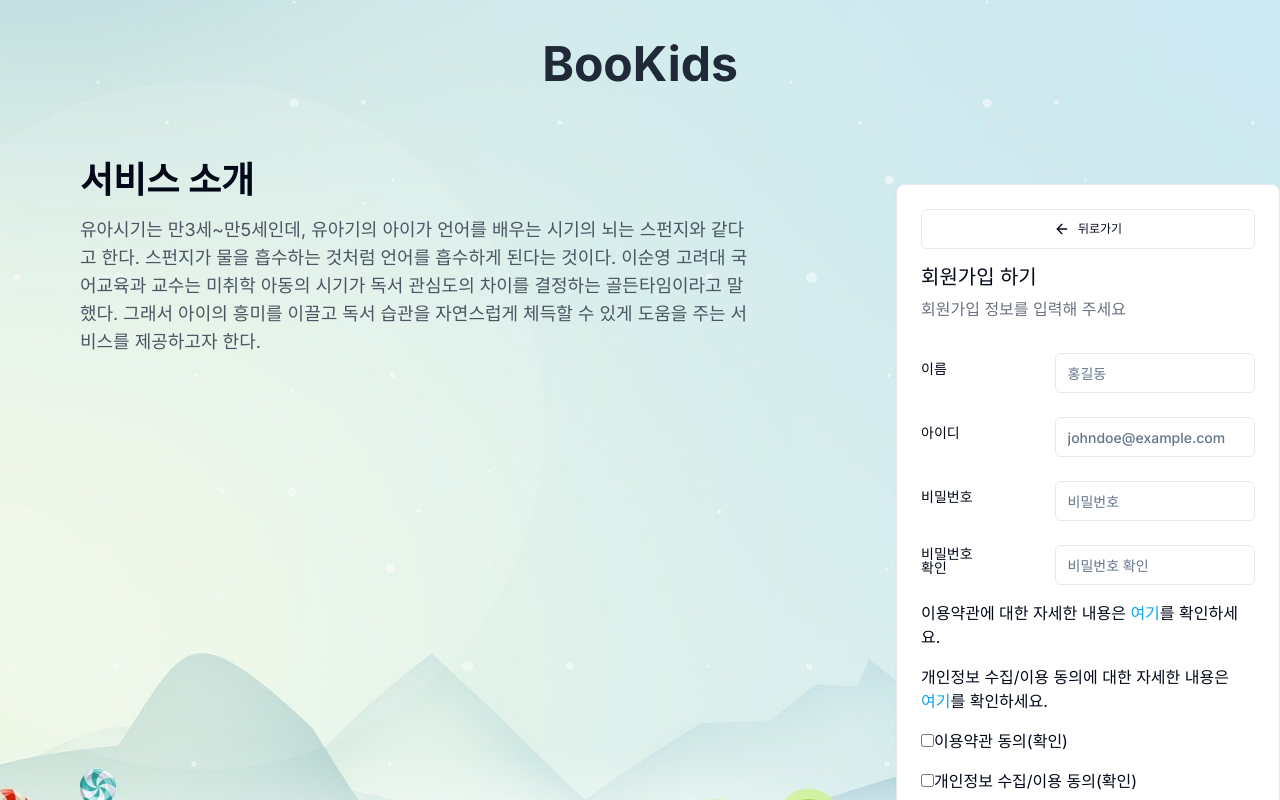
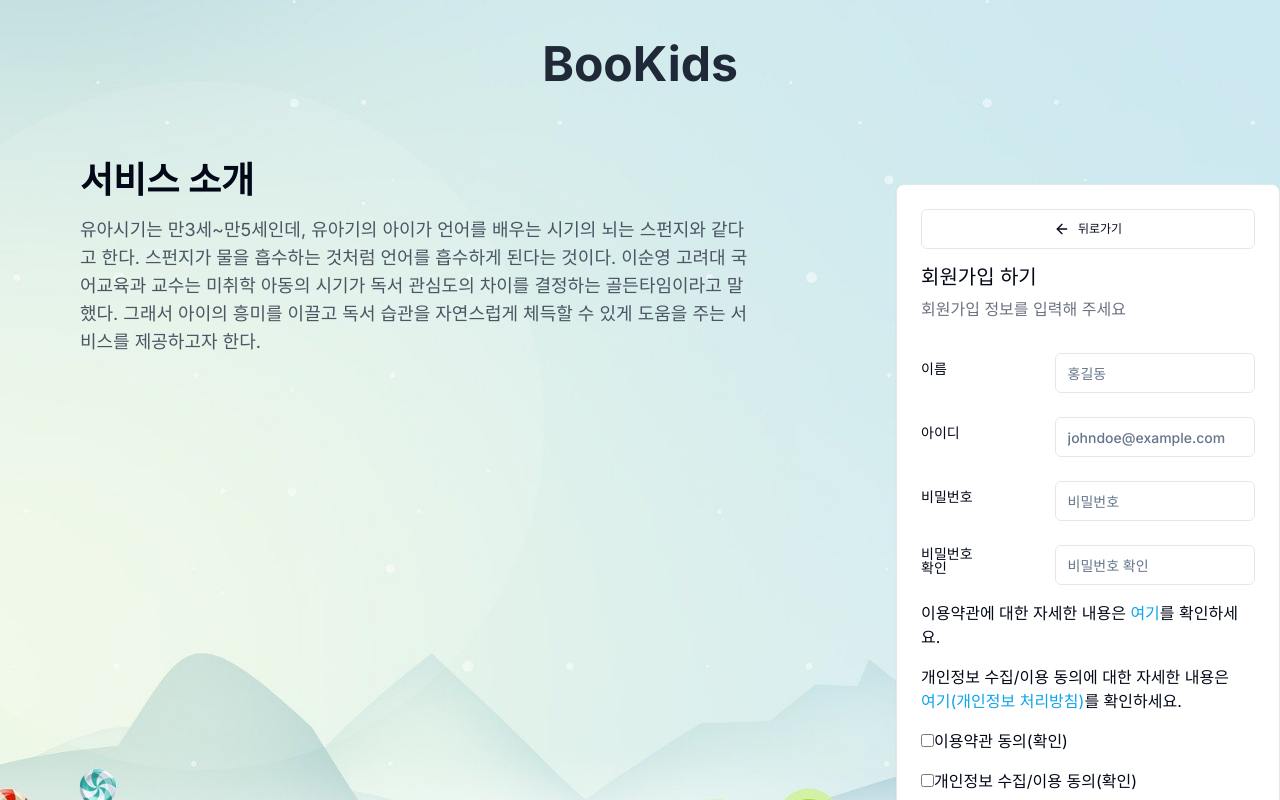
Before and after one commit to ByoungOhBAE/frontend, a Next.js app: page / in a window 1280 px wide. Both pictures are taken after a click on the button "회원가입". Shown: the top 800 px of the page. Built offline with nearby package versions, Linux system fonts and the light colour scheme.

Commit message:
약관 들여쓰기

```diff
--- a/components/component/signup.tsx
+++ b/components/component/signup.tsx
@@ -236,7 +236,7 @@ export function Signup({ setShowSignup }) {
                         <span>
                             개인정보 수집/이용 동의에 대한 자세한 내용은{' '}
                             <button onClick={openPrivacyModal} className="text-sky-500">
-                                여기
+                                여기(개인정보 처리방침)
                             </button>
                             를 확인하세요.
                             </span>
```
Also changed, not shown: components/component/privacyContent.js (indentation only), components/component/termsContent.js (indentation only).
